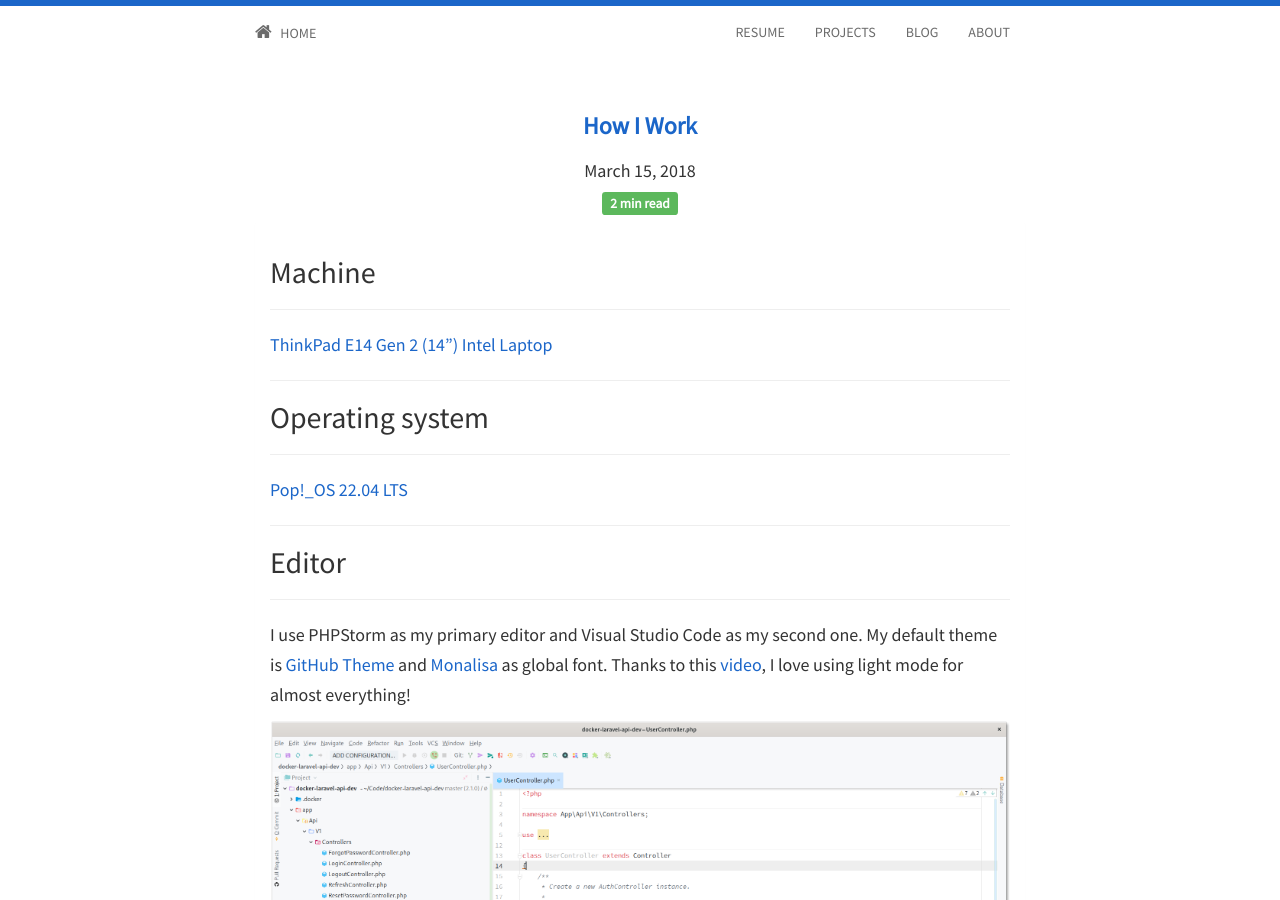
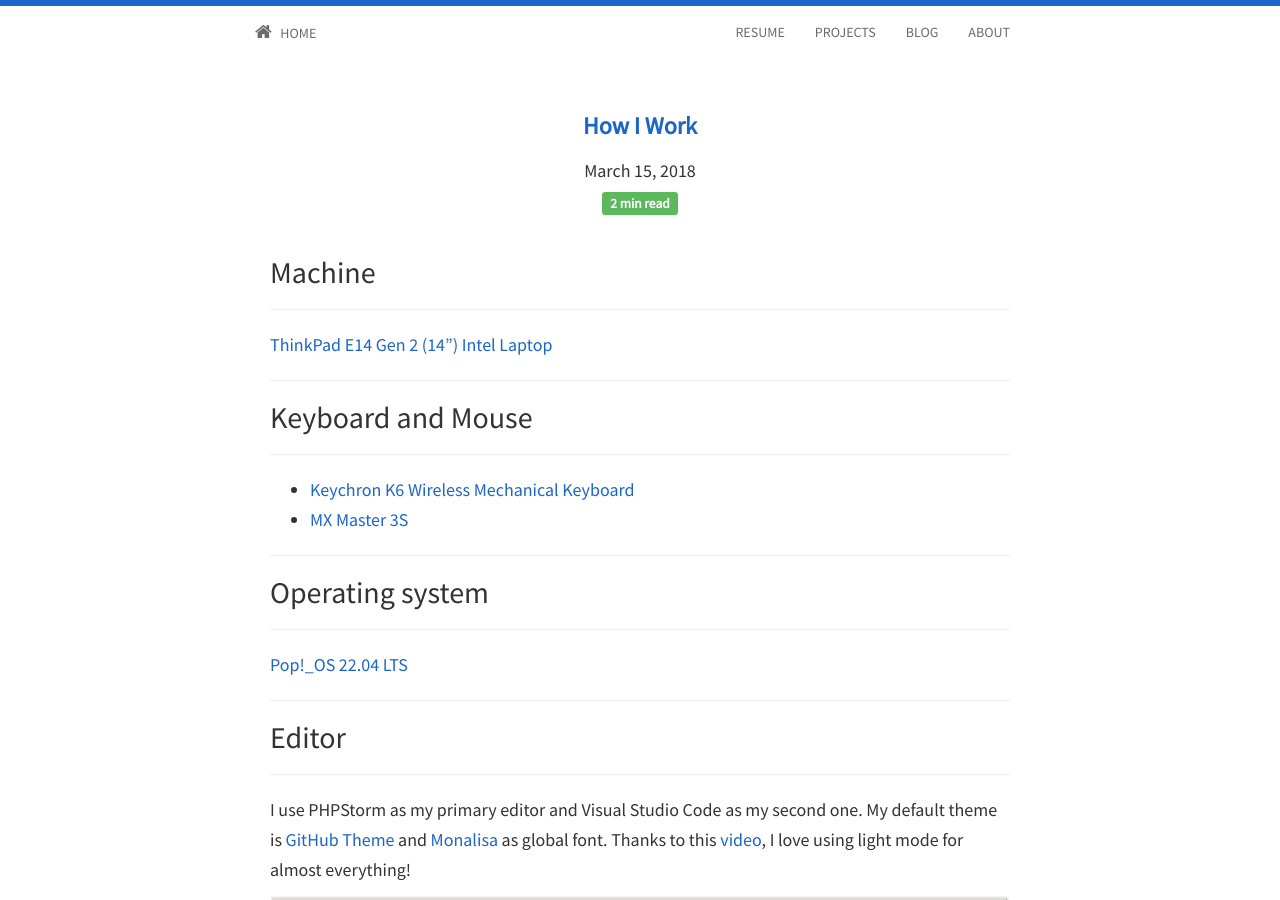
Before and after one commit to jfernancordova/jfernancordova.github.io, a Jekyll site: the page built from _posts/2018-03-15-how-i-work.md, in a window 1280 px wide and 900 px high. Built offline with Jekyll 4.4.1, drawn with Linux system fonts in a browser that asks for light colours; nearby versions of some CDN libraries; comment, search, counter and statistics services are not loaded.

Commit message:
Update 2018-03-15-how-i-work.md

```diff
--- a/_posts/2018-03-15-how-i-work.md
+++ b/_posts/2018-03-15-how-i-work.md
@@ -7,7 +7,14 @@
 
 ## Machine
 ---
-[ThinkPad E14 Gen 2 (14”) Intel Laptop](https://www.amazon.com/Lenovo-ThinkPad-i7-1165G7-1920x1080-Fingerprint/dp/B09KSB81HW?language=en_US)
+[ThinkPad E14 Gen 2 (14”) Intel Laptop](https://www.lenovo.com/es/es/laptops/thinkpad/edge-series/E14-G2/p/22TPE14E4N2)
+
+---
+
+## Keyboard and Mouse
+---
+- [Keychron K6 Wireless Mechanical Keyboard](https://www.keychron.com/products/keychron-k6-wireless-mechanical-keyboard)
+- [MX Master 3S](https://www.logitech.com/es-es/products/mice/mx-master-3s.910-006559.html)
 
 ---
 
```
